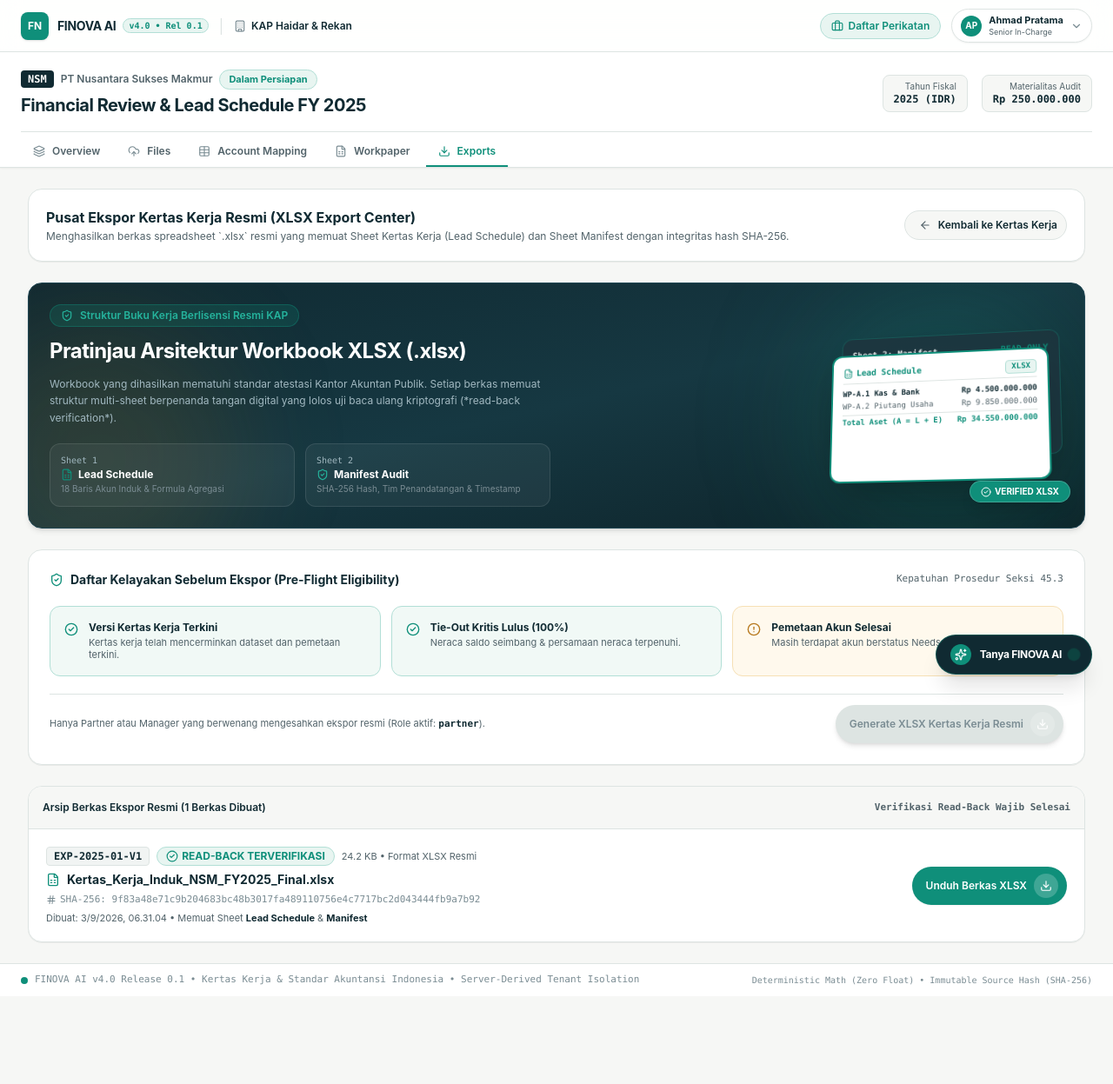
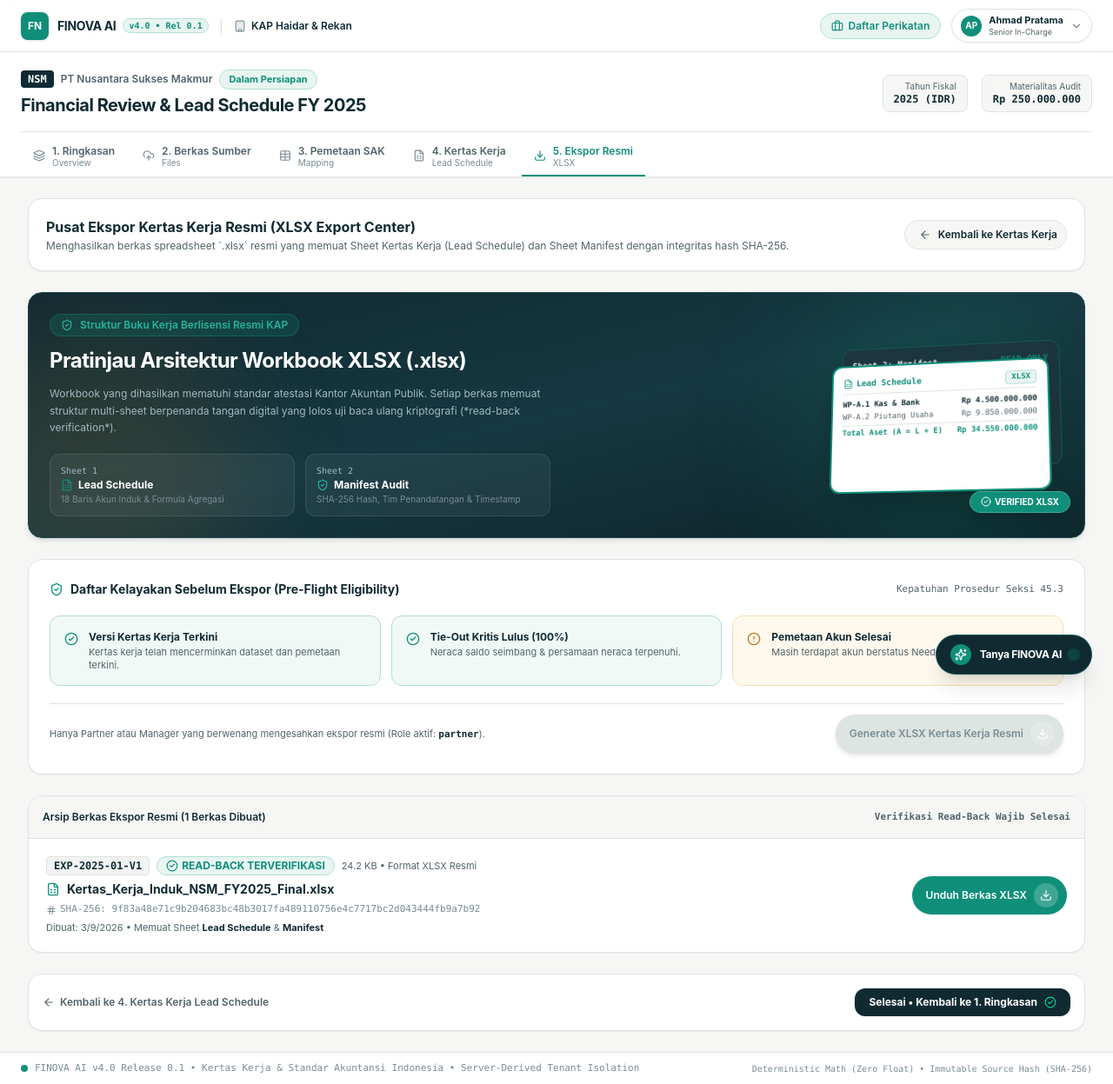
Before and after one commit to haidarga/AKUNTANLEE, a Next.js app: page /engagements/ENG-2025-01/exports in a window 1280 px wide. Shown: the whole page at 87% size. Before the commit the page ends 1146 px from the top, so only its background shows below. Built offline with nearby package versions, Linux system fonts and the light colour scheme.

Commit message:
fix(audit): resolve SSR hydration mismatch via isomorphic state sync & enhance guided workflow with sequential step navigation

```diff
--- a/src/app/engagements/[id]/exports/page.tsx
+++ b/src/app/engagements/[id]/exports/page.tsx
@@ -14,6 +14,7 @@ import {
   FileText,
   Clock,
   ArrowLeft,
+  ArrowRight,
   Sparkles,
   Lock,
 } from 'lucide-react';
@@ -30,8 +31,10 @@ export default function ExportsPage() {
   const [generationStep, setGenerationStep] = useState<string>('');
   const [errorMessage, setErrorMessage] = useState<string | null>(null);
   const [activeRole, setActiveRole] = useState<UserRoleV4>('partner');
+  const [mounted, setMounted] = useState(false);
 
   useEffect(() => {
+    setMounted(true);
     const saved = localStorage.getItem('finova_v4_role');
     if (saved && ['preparer', 'senior', 'manager', 'partner'].includes(saved)) {
       setActiveRole(saved as UserRoleV4);
@@ -274,7 +277,7 @@ export default function ExportsPage() {
                   </div>
 
                   <div className="text-[11px] text-[#52636A]">
-                    Dibuat: {new Date(art.createdAt).toLocaleString('id-ID')} &bull; Memuat Sheet <strong className="text-[#102A32]">Lead Schedule</strong> & <strong className="text-[#102A32]">Manifest</strong>
+                    Dibuat: <span suppressHydrationWarning>{mounted ? new Date(art.createdAt).toLocaleDateString('id-ID') : ''}</span> &bull; Memuat Sheet <strong className="text-[#102A32]">Lead Schedule</strong> & <strong className="text-[#102A32]">Manifest</strong>
                   </div>
                 </div>
 
@@ -294,6 +297,17 @@ export default function ExportsPage() {
           </div>
         )}
       </div>
+      {/* Step Navigation Footer */}
+      <div className="flex items-center justify-between p-4 bg-white rounded-2xl border border-[#DDE4E2] shadow-2xs">
+        <Link href={`/engagements/${engagement.id}/workpaper`} className="text-xs font-semibold text-[#52636A] hover:text-[#102A32] flex items-center gap-1.5">
+          <ArrowRight className="w-3.5 h-3.5 rotate-180" />
+          <span>Kembali ke 4. Kertas Kerja Lead Schedule</span>
+        </Link>
+        <Link href={`/engagements/${engagement.id}/overview`} className="px-4 py-2 bg-[#102A32] hover:bg-[#0F8F7A] text-white rounded-xl text-xs font-bold shadow-xs flex items-center gap-2">
+          <span>Selesai &bull; Kembali ke 1. Ringkasan</span>
+          <CheckCircle2 className="w-3.5 h-3.5 text-emerald-400" />
+        </Link>
+      </div>
     </div>
   );
 }
--- a/src/app/engagements/[id]/files/page.tsx
+++ b/src/app/engagements/[id]/files/page.tsx
@@ -241,6 +241,17 @@ export default function FilesPage() {
           ))}
         </div>
       </div>
+      {/* Step Navigation Footer */}
+      <div className="flex items-center justify-between p-4 bg-white rounded-2xl border border-[#DDE4E2] shadow-2xs">
+        <Link href={`/engagements/${engagement.id}/overview`} className="text-xs font-semibold text-[#52636A] hover:text-[#102A32] flex items-center gap-1.5">
+          <ArrowRight className="w-3.5 h-3.5 rotate-180" />
+          <span>Kembali ke 1. Ringkasan</span>
+        </Link>
+        <Link href={`/engagements/${engagement.id}/mapping`} className="px-4 py-2 bg-[#0F8F7A] hover:bg-[#0C7564] text-white rounded-xl text-xs font-bold shadow-xs flex items-center gap-2">
+          <span>Lanjut ke 3. Pemetaan SAK</span>
+          <ArrowRight className="w-3.5 h-3.5" />
+        </Link>
+      </div>
     </div>
   );
 }
--- a/src/app/engagements/[id]/mapping/page.tsx
+++ b/src/app/engagements/[id]/mapping/page.tsx
@@ -64,6 +64,7 @@ export default function AccountMappingPage() {
   };
   const [toastMessage, setToastMessage] = useState<string | null>(null);
   const [focusedRowIdx, setFocusedRowIdx] = useState<number>(0);
+  const [mounted, setMounted] = useState(false);
 
   // Modal State for Override / Exclude
   const [editingDecision, setEditingDecision] = useState<MappingDecision | null>(null);
@@ -73,6 +74,7 @@ export default function AccountMappingPage() {
   const [exclusionReason, setExclusionReason] = useState('');
 
   useEffect(() => {
+    setMounted(true);
     const saved = localStorage.getItem('finova_v4_role');
     if (saved && ['preparer', 'senior', 'manager', 'partner'].includes(saved)) {
       setActiveRole(saved as UserRoleV4);
--- a/src/app/engagements/[id]/workpaper/page.tsx
+++ b/src/app/engagements/[id]/workpaper/page.tsx
@@ -40,6 +40,7 @@ export default function WorkpaperPage() {
   const [checks, setChecks] = useState<ValidationCheckResult[]>(state.validationChecks);
   const [activeRole, setActiveRole] = useState<UserRoleV4>('senior');
   const [isRecalculating, setIsRecalculating] = useState(false);
+  const [mounted, setMounted] = useState(false);
 
   // Evidence Drawer State
   const [selectedEvidence, setSelectedEvidence] = useState<EvidenceLink | null>(null);
@@ -49,6 +50,7 @@ export default function WorkpaperPage() {
   const [newCommentBody, setNewCommentBody] = useState('');
 
   useEffect(() => {
+    setMounted(true);
     const saved = localStorage.getItem('finova_v4_role');
     if (saved && ['preparer', 'senior', 'manager', 'partner'].includes(saved)) {
       setActiveRole(saved as UserRoleV4);
@@ -303,6 +305,17 @@ export default function WorkpaperPage() {
           </div>
         </div>
       )}
+      {/* Step Navigation Footer */}
+      <div className="flex items-center justify-between p-4 bg-white rounded-2xl border border-[#DDE4E2] shadow-2xs">
+        <Link href={`/engagements/${engagement.id}/mapping`} className="text-xs font-semibold text-[#52636A] hover:text-[#102A32] flex items-center gap-1.5">
+          <ArrowRight className="w-3.5 h-3.5 rotate-180" />
+          <span>Kembali ke 3. Pemetaan SAK</span>
+        </Link>
+        <Link href={`/engagements/${engagement.id}/exports`} className="px-4 py-2 bg-[#0F8F7A] hover:bg-[#0C7564] text-white rounded-xl text-xs font-bold shadow-xs flex items-center gap-2">
+          <span>Lanjut ke 5. Ekspor Resmi XLSX</span>
+          <ArrowRight className="w-3.5 h-3.5" />
+        </Link>
+      </div>
     </div>
   );
 }
--- a/src/app/layout.tsx
+++ b/src/app/layout.tsx
@@ -1,6 +1,7 @@
 import type { Metadata } from 'next';
 import './globals.css';
 import { V4Shell } from '@/components/v4/V4Shell';
+import { repo } from '@/lib/db/repo-v4';
 
 export const metadata: Metadata = {
   title: 'FINOVA AI v4.0 — Release 0.1 Spreadsheet Workpaper Engine',
@@ -12,8 +13,19 @@ export default function RootLayout({
 }: Readonly<{
   children: React.ReactNode;
 }>) {
+  const initialState = repo.getState();
+
   return (
     <html lang="id">
+      <head>
+        <script
+          id="__FINOVA_INITIAL_STATE__"
+          type="application/json"
+          dangerouslySetInnerHTML={{
+            __html: JSON.stringify(initialState),
+          }}
+        />
+      </head>
       <body className="antialiased min-h-screen bg-[#F6F7F5] text-[#102A32]">
         <V4Shell>{children}</V4Shell>
       </body>
--- a/src/components/v4/EngagementHeader.tsx
+++ b/src/components/v4/EngagementHeader.tsx
@@ -42,11 +42,11 @@ export function EngagementHeader({
   const pathname = usePathname();
 
   const tabs = [
-    { label: 'Overview', href: `/engagements/${engagementId}/overview`, icon: Layers },
-    { label: 'Files', href: `/engagements/${engagementId}/files`, icon: UploadCloud },
-    { label: 'Account Mapping', href: `/engagements/${engagementId}/mapping`, icon: Table },
-    { label: 'Workpaper', href: `/engagements/${engagementId}/workpaper`, icon: FileSpreadsheet },
-    { label: 'Exports', href: `/engagements/${engagementId}/exports`, icon: Download },
+    { label: '1. Ringkasan', sub: 'Overview', href: `/engagements/${engagementId}/overview`, icon: Layers },
+    { label: '2. Berkas Sumber', sub: 'Files', href: `/engagements/${engagementId}/files`, icon: UploadCloud },
+    { label: '3. Pemetaan SAK', sub: 'Mapping', href: `/engagements/${engagementId}/mapping`, icon: Table },
+    { label: '4. Kertas Kerja', sub: 'Lead Schedule', href: `/engagements/${engagementId}/workpaper`, icon: FileSpreadsheet },
+    { label: '5. Ekspor Resmi', sub: 'XLSX', href: `/engagements/${engagementId}/exports`, icon: Download },
   ];
 
   const getStatusBadge = (s: EngagementStatusV4) => {
@@ -113,7 +113,10 @@ export function EngagementHeader({
                 }`}
               >
                 <Icon className={`w-3.5 h-3.5 ${isActive ? 'text-[#0F8F7A]' : 'text-[#7A8C93]'}`} />
-                <span>{tab.label}</span>
+                <div className="flex flex-col text-left">
+                  <span className="leading-tight">{tab.label}</span>
+                  <span className="text-[10px] text-[#7A8C93] font-normal leading-tight">{tab.sub}</span>
+                </div>
 
                 {isActive && (
                   <motion.div
--- a/src/lib/db/repo-v4.ts
+++ b/src/lib/db/repo-v4.ts
@@ -499,6 +499,20 @@ class FinovaV4Repository {
   private state: FinovaV4State;
 
   constructor() {
+    if (typeof window !== 'undefined') {
+      let clientState: FinovaV4State | null = null;
+      try {
+        const el = document.getElementById('__FINOVA_INITIAL_STATE__');
+        if (el && el.textContent) {
+          clientState = JSON.parse(el.textContent);
+        }
+      } catch (e) {
+        console.warn('Fallback to initial state in browser:', e);
+      }
+      this.state = clientState || createInitialState();
+      return;
+    }
+
     const disk = this.loadFromDisk();
     this.state = disk || createInitialState();
     if (!this.state.firmProfile) {
```
